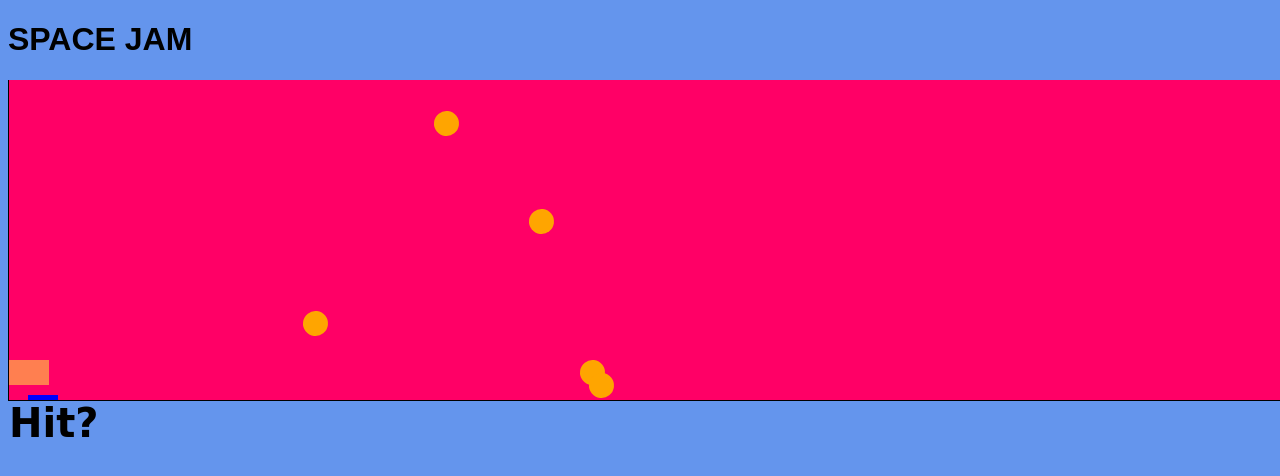
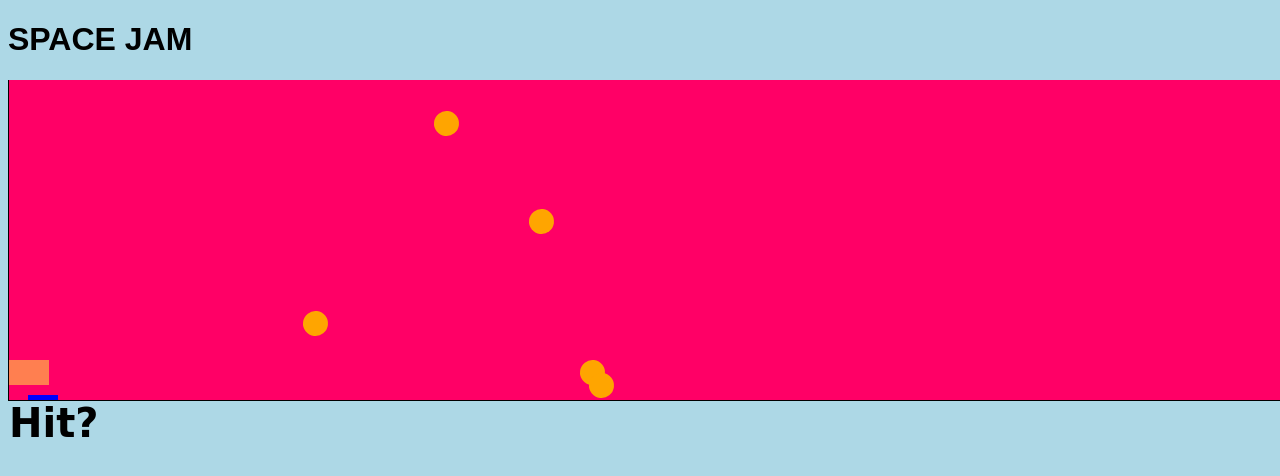
Before and after one commit to alvinchong92/Ball-Game, a website: page index.html in a window 1280 px wide. Drawn offline with nearby package versions, Linux system fonts and the light colour scheme.

Commit message:
make things better.

```diff
--- a/styles.css
+++ b/styles.css
@@ -1,5 +1,6 @@
 body {
-  background: #6495ED;
+ /* background: #6495ED;*/
+ background-color: lightblue;
 }
 
 .banner {
```
Also changed, not shown: README.md (deleted).
